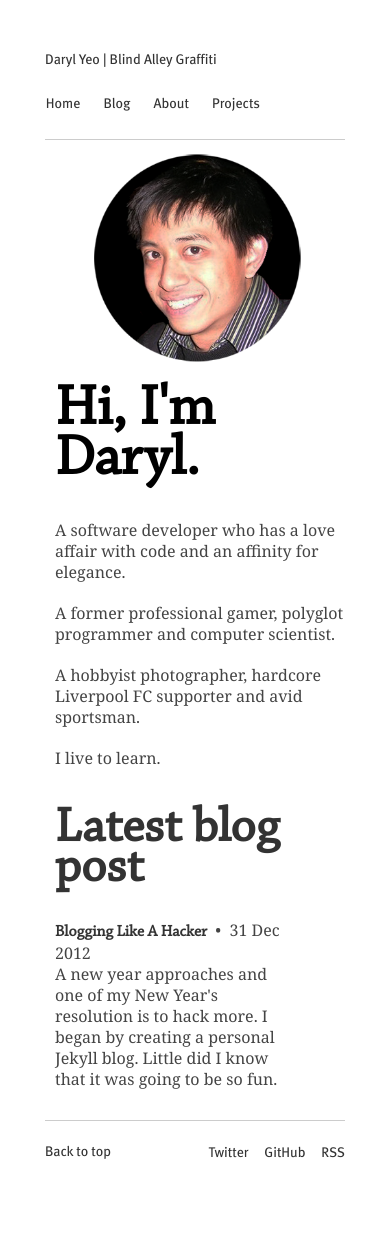
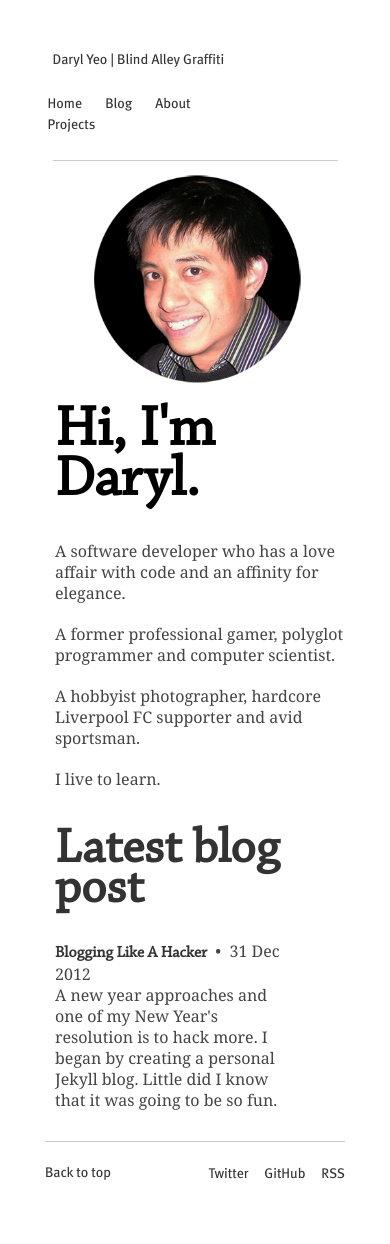
Before and after one commit to aacyun/jianxioy.github.com, a Jekyll site: the page built from index.html, in a window 390 px wide. Built offline with Jekyll 4.4.1, drawn with Linux system fonts in a browser that asks for light colours; Markdown is read by kramdown in place of the engine named in the settings; before the commit the page ends 1223 px from its top, so only the background shows below that.

Commit message:
Testing phone.

```diff
--- a/static/css/layout.css
+++ b/static/css/layout.css
@@ -208,7 +208,7 @@ a:hover {
 			margin-bottom: -20px;
 		}
 		#latest {
-			width: 100%;
+			width: 95%;
 			position: relative;
 			top: 20px;
 			left: 10px;
@@ -227,6 +227,9 @@ a:hover {
 
 	/* Mobile Portrait Size to Mobile Landscape Size (devices and browsers) */
 	@media only screen and (max-width: 479px) {
+		#nav {
+			width: 95%;
+		}
 		#logo-primary,
 		#nav-primary,
 		#avatar,
```
